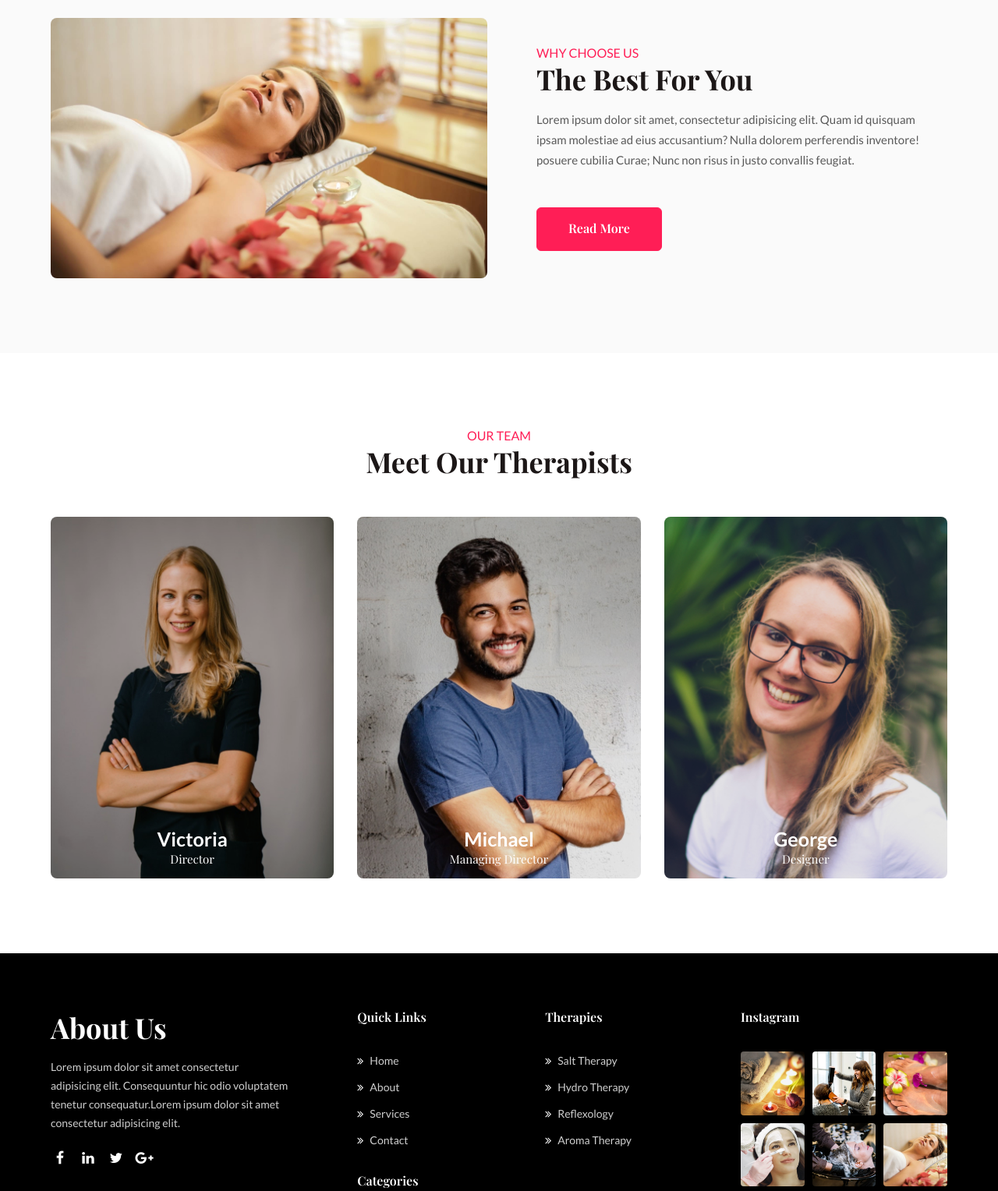
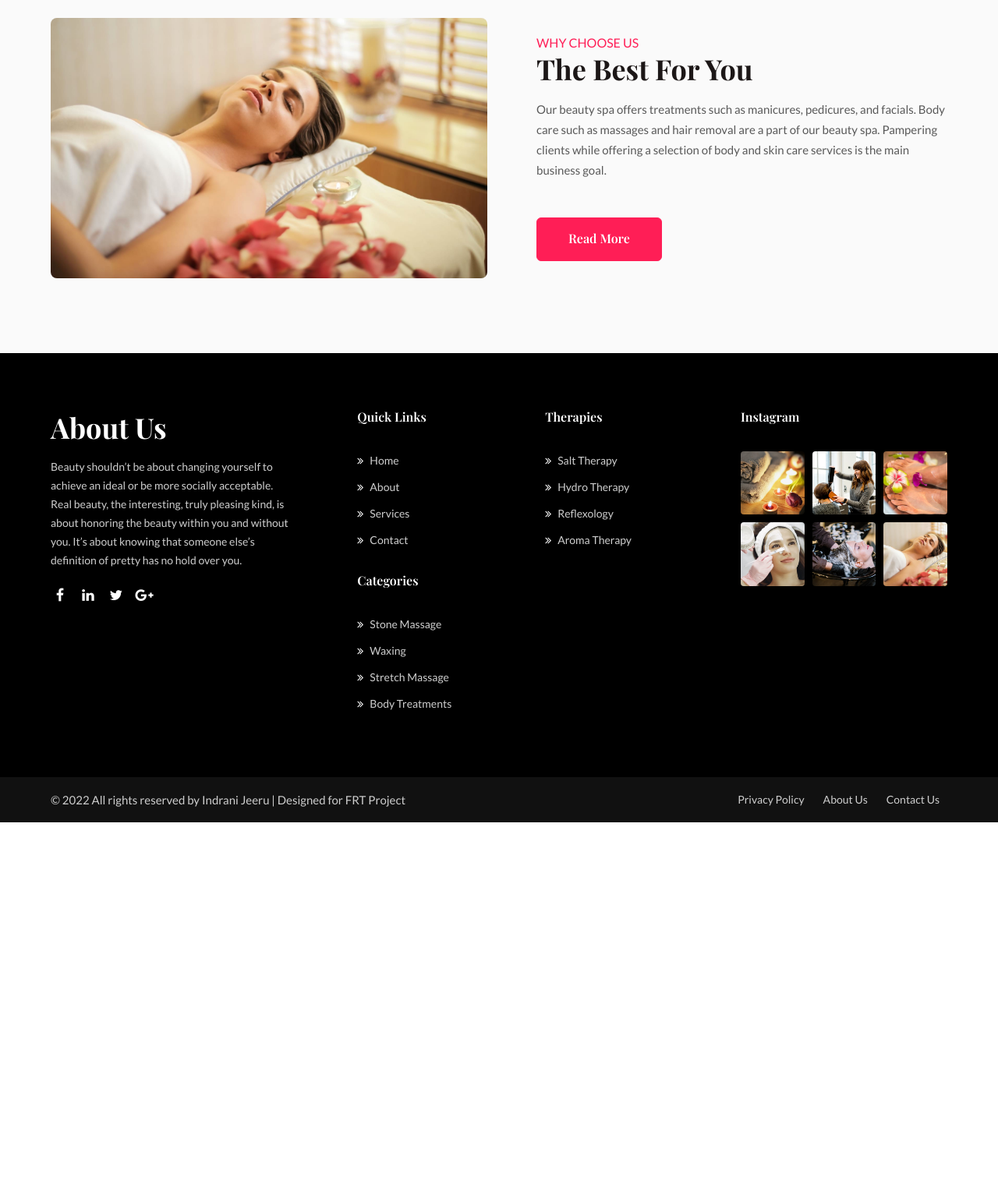
Before and after one commit to Indrani121/internship-project, a plain HTML site: page about.html in a window 1280 px wide. Shown: the part 1460-2988 px from the top of the page at 78% size. After the commit the page ends 2515 px from the top, so only its background shows below. Drawn offline with nearby package versions, Linux system fonts and the light colour scheme; a web font is replaced by a local one.

Commit message:
Update about.html

```diff
--- a/about.html
+++ b/about.html
@@ -276,9 +276,9 @@
 				<div class="col-lg-6 bottomhny-gd-ingf pl-lg-5 mt-lg-0 mt-5">
 					<h6 class="sub-title">Why Choose Us</h6>
 					<h3 class="hny-title">The Best for You</h3>
-					<p class="mt-3">Lorem ipsum dolor sit amet, consectetur adipisicing elit. Quam id quisquam ipsam
-						molestiae ad eius accusantium? Nulla dolorem perferendis inventore! posuere cubilia Curae;
-						Nunc non risus in justo convallis feugiat.</p>
+					<p class="mt-3">Our beauty spa offers treatments such as manicures, pedicures, and facials.
+						Body care such as massages and hair removal are a part of our beauty spa.
+						Pampering clients while offering a selection of body and skin care services is the main business goal.</p>
 					<div class="ready-more mt-lg-5 mt-4">
 						<a class="btn btn-style btn-primary" href="about.html">Read More</a>
 					</div>
@@ -287,84 +287,6 @@
 		</div>
 	</div>
 	<!-- //bottom-grids -->
-	<!-- team -->
-	<section class="w3l-team" id="team">
-		<div class="team-block py-5">
-			<div class="container py-lg-5">
-				<div class="wthree-title text-center mb-lg-0 mb-4">
-					<h6 class="sub-title">Our Team</h6>
-					<h3 class="hny-title">Meet Our Therapists</h3>
-				</div>
-				<div class="row">
-					<div class="col-lg-4 col-sm-6 mt-lg-5 mt-3">
-						<div class="box16">
-							<a href="#url"><img src="assets/images/team1.jpg" alt="" class="img-fluid" /></a>
-							<div class="box-content">
-								<h3 class="title"><a href="#url">Victoria</a></h3>
-								<span class="post">Director</span>
-								<ul class="social">
-									<li>
-										<a href="#" class="facebook">
-											<span class="fa fa-facebook-f"></span>
-										</a>
-									</li>
-									<li>
-										<a href="#" class="twitter">
-											<span class="fa fa-twitter"></span>
-										</a>
-									</li>
-								</ul>
-							</div>
-						</div>
-					</div>
-					<div class="col-lg-4 col-sm-6 mt-lg-5 mt-3">
-						<div class="box16">
-							<a href="#url"><img src="assets/images/team2.jpg" alt="" class="img-fluid" /></a>
-							<div class="box-content">
-								<h3 class="title"><a href="#url">Michael</a></h3>
-								<span class="post">Managing Director</span>
-								<ul class="social">
-									<li>
-										<a href="#" class="facebook">
-											<span class="fa fa-facebook-f"></span>
-										</a>
-									</li>
-									<li>
-										<a href="#" class="twitter">
-											<span class="fa fa-twitter"></span>
-										</a>
-									</li>
-								</ul>
-							</div>
-						</div>
-					</div>
-					<div class="col-lg-4 col-sm-6 mt-lg-5 mt-3">
-						<div class="box16">
-							<a href="#url"><img src="assets/images/team3.jpg" alt="" class="img-fluid" /></a>
-							<div class="box-content">
-								<h3 class="title"><a href="#url">George</a></h3>
-								<span class="post">Designer</a></span>
-								<ul class="social">
-									<li>
-										<a href="#" class="facebook">
-											<span class="fa fa-facebook-f"></span>
-										</a>
-									</li>
-									<li>
-										<a href="#" class="twitter">
-											<span class="fa fa-twitter"></span>
-										</a>
-									</li>
-								</ul>
-							</div>
-						</div>
-					</div>
-
-				</div>
-			</div>
-		</div>
-	</section>
-	<!-- //team -->
 
 	<!-- footer-66 -->
 	<footer class="w3l-footer-66">
@@ -380,9 +302,9 @@
 										<a class="navbar-brand" href="#index.html">
 											<img src="image-path" alt="Your logo" title="Your logo" style="height:35px;" />
 										</a> -->
-									<p class="pr-lg-5">Lorem ipsum dolor sit amet consectetur adipisicing elit.
-										Consequuntur hic odio voluptatem tenetur consequatur.Lorem ipsum dolor sit amet
-										consectetur adipisicing elit. </p>
+									<p class="pr-lg-5">Beauty shouldn’t be about changing yourself to achieve an ideal or be more socially acceptable.
+										         Real beauty, the interesting, truly pleasing kind, is about honoring the beauty within you and without you.
+										It’s about knowing that someone else’s definition of pretty has no hold over you. </p>
 									<div class="columns-2">
 										<ul class="social">
 											<li><a href="#facebook"><span class="fa fa-facebook"
```
